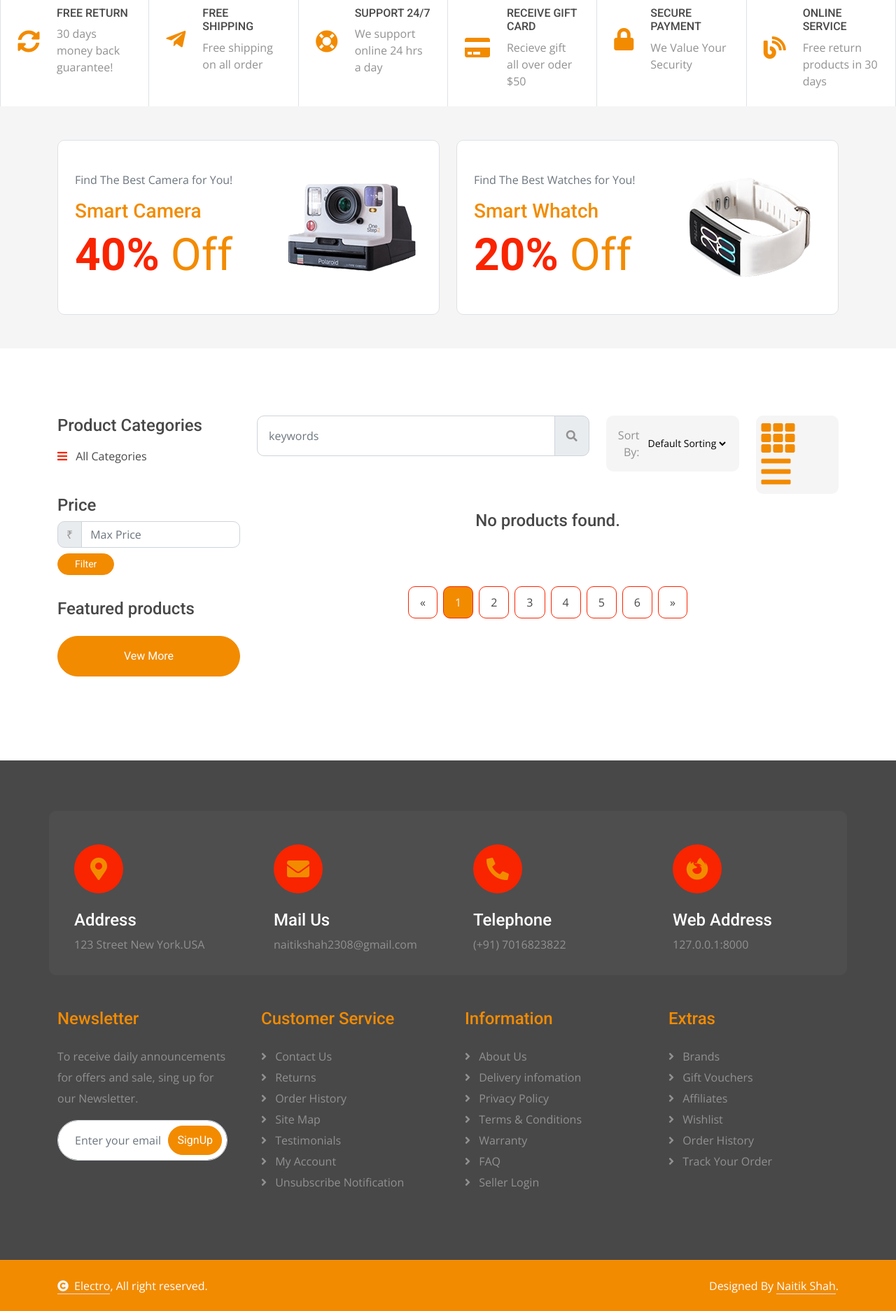
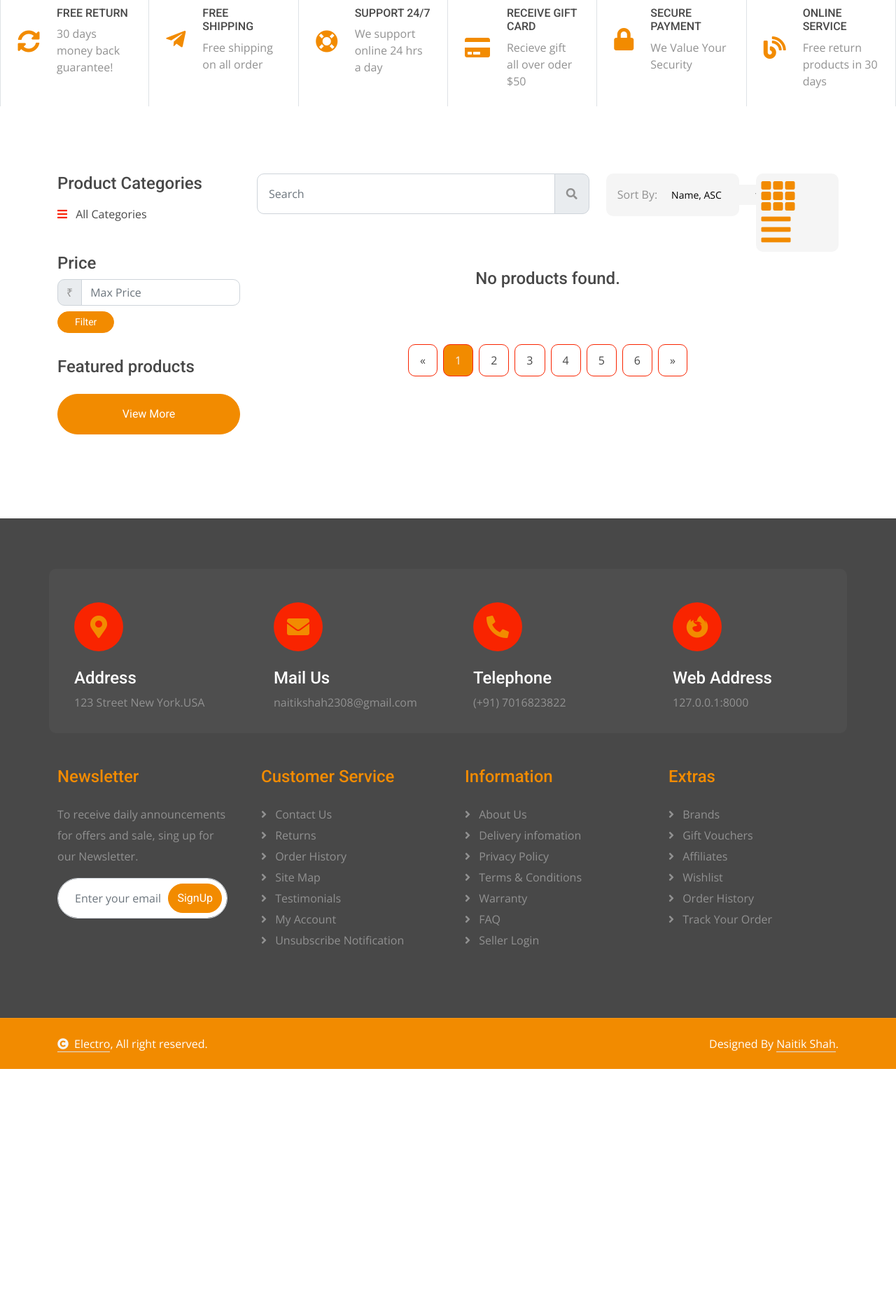
Before and after one commit to TechieNaitik/electro, a Django app: page /shop/ in a window 1280 px wide. Shown: the part 405-2279 px from the top of the page at 70% size. After the commit the page ends 1933 px from the top, so only its background shows below. Run offline with Django 5.2, Linux system fonts and the light colour scheme; data that the repository does not hold is empty; some libraries are stand-ins or nearby versions.

Commit message:
Added search by name+category, sort by name & price

```diff
--- a/myproject/myapp/Templates/index.html
+++ b/myproject/myapp/Templates/index.html
@@ -34,7 +34,6 @@
 </head>
 
 <body>
-
     <!-- Spinner Start -->
     <div id="spinner"
         class="show bg-white position-fixed translate-middle w-100 vh-100 top-50 start-50 d-flex align-items-center justify-content-center">
@@ -43,7 +42,6 @@
         </div>
     </div>
     <!-- Spinner End -->
-
 
     <!-- Topbar Start -->
     <div class="container-fluid px-5 d-none border-bottom d-lg-block">
@@ -100,6 +98,7 @@
             </div>
         </div>
     </div>
+
     <div class="container-fluid px-5 py-4 d-none d-lg-block">
         <div class="row gx-0 align-items-center text-center">
             <div class="col-md-4 col-lg-3 text-center text-lg-start">
@@ -115,7 +114,7 @@
                 <div class="position-relative ps-4">
                     <div class="d-flex border rounded-pill">
                         <input id="headerSearchInput" class="form-control border-0 rounded-pill w-100 py-3" type="text"
-                            data-bs-target="#dropdownToggle123" placeholder="Search Looking For?">
+                            data-bs-target="#dropdownToggle123" placeholder="Search Looking For?" value="{{ search_query|default:'' }}">
                         <select id="headerCategorySelect" class="form-select text-dark border-0 border-start rounded-0 p-3" style="width: 200px;">
                             <option value="0">All Category</option>
                             {% for category in categories %}
@@ -378,7 +377,6 @@
         </div>
     </div>
     <!-- Products Offer End -->
-
 
     <!-- Our Products Start -->
     <div class="container-fluid product py-5">
@@ -770,10 +768,8 @@
     </div>
     <!-- Copyright End -->
 
-
     <!-- Back to Top -->
     <a href="#" class="btn btn-primary btn-lg-square back-to-top"><i class="fa fa-arrow-up"></i></a>
-
 
     <!-- JavaScript Libraries -->
     <script src="https://ajax.googleapis.com/ajax/libs/jquery/3.6.4/jquery.min.js"></script>
@@ -787,11 +783,22 @@
     <script>
         document.getElementById('headerSearchBtn').addEventListener('click', function() {
             var categoryId = document.getElementById('headerCategorySelect').value;
-            // var query = document.getElementById('headerSearchInput').value;
-            if (categoryId == "0") {
-                window.location.href = "{% url 'shop' %}";
-            } else {
-                window.location.href = "/shop/" + categoryId + "/";
+            var query = document.getElementById('headerSearchInput').value;
+            var url = "{% url 'shop' %}?";
+
+            if (categoryId != "0") {
+                url += "cid=" + categoryId + "&";
+            }
+            if (query) {
+                url += "q=" + encodeURIComponent(query);
+            }
+            window.location.href = url;
+        });
+
+        // Add event listener for Enter key on search input
+        document.getElementById('headerSearchInput').addEventListener('keypress', function (e) {
+            if (e.key === 'Enter') {
+                document.getElementById('headerSearchBtn').click();
             }
         });
     </script>
--- a/myproject/myapp/Templates/shop.html
+++ b/myproject/myapp/Templates/shop.html
@@ -85,37 +85,6 @@
     </div>
     <!-- Services End -->
 
-    <!-- Products Offer Start -->
-    <div class="container-fluid bg-light py-5">
-        <div class="container">
-            <div class="row g-4">
-                <div class="col-lg-6 wow fadeInLeft" data-wow-delay="0.2s">
-                    <a href="#" class="d-flex align-items-center justify-content-between border bg-white rounded p-4">
-                        <div>
-                            <p class="text-muted mb-3">Find The Best Camera for You!</p>
-                            <h3 class="text-primary">Smart Camera</h3>
-                            <h1 class="display-3 text-secondary mb-0">40% <span
-                                    class="text-primary fw-normal">Off</span></h1>
-                        </div>
-                        <img src="{% static 'img/product-1.png' %}" class="img-fluid" alt="">
-                    </a>
-                </div>
-                <div class="col-lg-6 wow fadeInRight" data-wow-delay="0.3s">
-                    <a href="#" class="d-flex align-items-center justify-content-between border bg-white rounded p-4">
-                        <div>
-                            <p class="text-muted mb-3">Find The Best Watches for You!</p>
-                            <h3 class="text-primary">Smart Whatch</h3>
-                            <h1 class="display-3 text-secondary mb-0">20% <span
-                                    class="text-primary fw-normal">Off</span></h1>
-                        </div>
-                        <img src="{% static 'img/product-2.png' %}" class="img-fluid" alt="">
-                    </a>
-                </div>
-            </div>
-        </div>
-    </div>
-    <!-- Products Offer End -->
-
     <!-- Shop Page Start -->
     <div class="container-fluid shop py-5">
         <div class="container py-5">
@@ -165,7 +134,7 @@
                             <div class="rounded me-4" style="width: 100px; height: 100px;">
                                 <img src="{{ product.image.url }}" class="img-fluid rounded" alt="Image">
                             </div>
-                            <div>
+                            <div class="d-flex flex-column justify-content-center">
                                 <h6 class="mb-2">{{ product.name }}</h6>
                                 <div class="d-flex mb-2">
                                     <i class="fa fa-star text-secondary"></i>
@@ -175,14 +144,14 @@
                                     <i class="fa fa-star"></i>
                                 </div>
                                 <div class="d-flex mb-2">
-                                    <h5 class="fw-bold me-2">₹{{ product.price }}</h5>
+                                    <h5 class="text-primary fw-bold me-2">₹{{ product.price }}</h5>
                                     <!-- <h5 class="text-danger text-decoration-line-through">4.11 $</h5> -->
                                 </div>
                             </div>
                         </div>
                         {% endfor %}
                         <div class="d-flex justify-content-center my-4">
-                            <a href="#" class="btn btn-primary px-4 py-3 rounded-pill w-100">Vew More</a>
+                            <a href="#" class="btn btn-primary px-4 py-3 rounded-pill w-100">View More</a>
                         </div>
                     </div>
                 </div>
@@ -190,24 +159,22 @@
                     <div class="row g-4">
                         <div class="col-xl-7">
                             <div class="input-group w-100 mx-auto d-flex">
-                                <input type="search" class="form-control p-3" placeholder="keywords"
+                                <input type="search" class="form-control p-3" placeholder="Search"
                                     aria-describedby="search-icon-1">
                                 <span id="search-icon-1" class="input-group-text p-3"><i
                                         class="fa fa-search"></i></span>
                             </div>
                         </div>
                         <div class="col-xl-3 text-end">
-                            <div class="bg-light ps-3 py-3 rounded d-flex justify-content-between">
-                                <label for="electronics">Sort By:</label>
+                            <div class="bg-light ps-3 py-3 rounded d-flex align-items-center justify-content-between">
+                                <label for="electronics" class="mb-0 me-2 text-nowrap fw-500">Sort By:</label>
                                 <select id="electronics" name="electronicslist"
-                                    class="border-0 form-select-sm bg-light me-3" form="electronicsform">
-                                    <option value="volvo">Default Sorting</option>
-                                    <option value="volv">Nothing</option>
-                                    <option value="sab">Popularity</option>
-                                    <option value="saab">Newness</option>
-                                    <option value="opel">Average Rating</option>
-                                    <option value="audio">Low to high</option>
-                                    <option value="audi">High to low</option>
+                                    class="border-0 form-select-sm bg-light me-3" form="electronicsform"
+                                    onchange="applySort(this.value)">
+                                    <option value="Name, A-Z" {% if current_sort == 'Name, A-Z' or not current_sort %}selected{% endif %}>Name, ASC</option>
+                                    <option value="Name, Z-A" {% if current_sort == 'Name, Z-A' %}selected{% endif %}>Name, DESC</option>
+                                    <option value="Price, ASC" {% if current_sort == 'Price, ASC' %}selected{% endif %}>Price, Low to High</option>
+                                    <option value="Price, DESC" {% if current_sort == 'Price, DESC' %}selected{% endif %}>Price, High to Low</option>
                                 </select>
                             </div>
                         </div>
@@ -371,5 +338,15 @@
             }
             window.location.search = urlParams.toString();
         }
+
+        function applySort(value) {
+            const urlParams = new URLSearchParams(window.location.search);
+            if (value) {
+                urlParams.set('sort', value);
+            } else {
+                urlParams.delete('sort');
+            }
+            window.location.search = urlParams.toString();
+        }
     </script>
 {% endblock %}
--- a/myproject/myapp/views.py
+++ b/myproject/myapp/views.py
@@ -3,6 +3,7 @@ from django.core.mail import send_mail
 from django.contrib import messages
 from django.shortcuts import render, redirect, HttpResponse
 from django.conf import settings
+from django.db.models.functions import Lower
 
 from .models import Customer, Category, Product
 
@@ -105,13 +106,30 @@ def shop(request, cid=0):
         'categories': Category.objects.all(),
     }
 
+    # Get category ID from GET if not in URL
+    get_cid = request.GET.get('cid')
+    if get_cid:
+        try:
+            cid = int(get_cid)
+        except ValueError:
+            pass
+
     # Get initial products based on category
     if cid == 0:
         products = Product.objects.all()
     else:
-        category = Category.objects.get(id=cid)
-        products = Product.objects.filter(category_id=category)
-        context['selected_category'] = category
+        try:
+            category = Category.objects.get(id=cid)
+            products = Product.objects.filter(category_id=category)
+            context['selected_category'] = category
+        except Category.DoesNotExist:
+            products = Product.objects.all()
+
+    # Apply search query if present
+    query = request.GET.get('q')
+    if query:
+        products = products.filter(name__icontains=query)
+        context['search_query'] = query
 
     # Apply price filter if present
     max_price = request.GET.get('max_price')
@@ -121,6 +139,22 @@ def shop(request, cid=0):
             context['current_max_price'] = max_price
         except ValueError:
             pass
+
+    # Apply sorting (default: Name A-Z, case-insensitive, lowercase before uppercase)
+    sort = request.GET.get('sort', 'Name, A-Z')
+    # Annotate with lower_name for case-insensitive comparison
+    products = products.annotate(lower_name=Lower('name'))
+    # sort_map: tuples of ORM order fields
+    # Primary = lower_name (case-insensitive alpha), secondary = -name (lowercase before uppercase)
+    sort_map = {
+        'Name, A-Z':   ('lower_name', '-name'),
+        'Name, Z-A':   ('-lower_name', '-name'),
+        'Price, ASC':  ('price',),
+        'Price, DESC': ('-price',),
+    }
+    order_fields = sort_map.get(sort, ('lower_name', '-name'))
+    products = products.order_by(*order_fields)
+    context['current_sort'] = sort
 
     context['products'] = products
     return render(request, 'shop.html', context)
```
